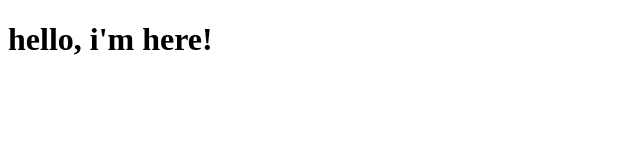
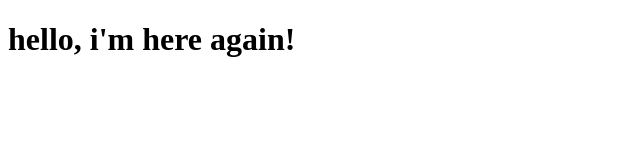
Before and after one commit to haihd/haihd.github.io, a plain HTML site: page index.html in a window 1280 px wide. Shown: the whole page, without its empty margins (0-640 px from the left). Drawn offline with Linux system fonts and the light colour scheme.

Commit message:
Init page

```diff
--- a/index.html
+++ b/index.html
@@ -1,6 +1,6 @@
 <!DOCTYPE html>
 <html>
 <body>
-<h1>hello, i'm here!</h1>
+<h1>hello, i'm here again!</h1>
 </body>
 </html>
```
